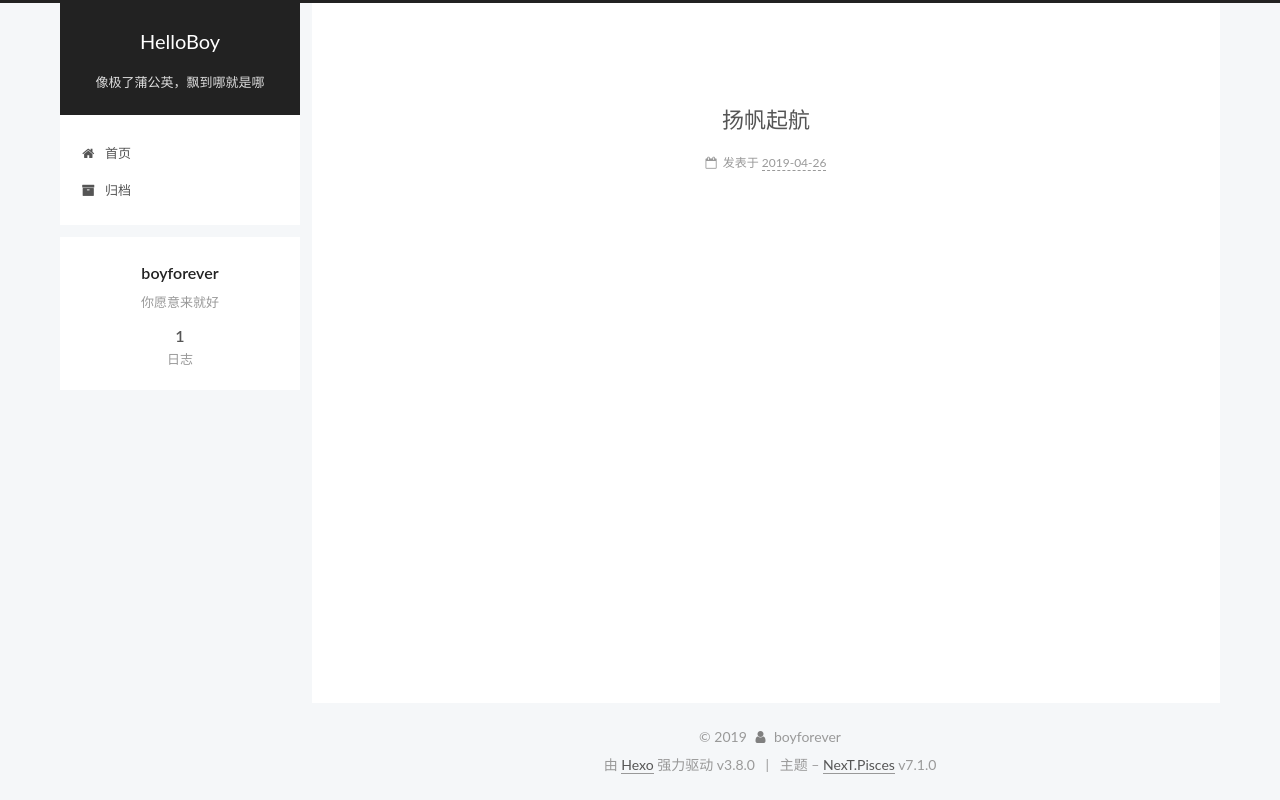
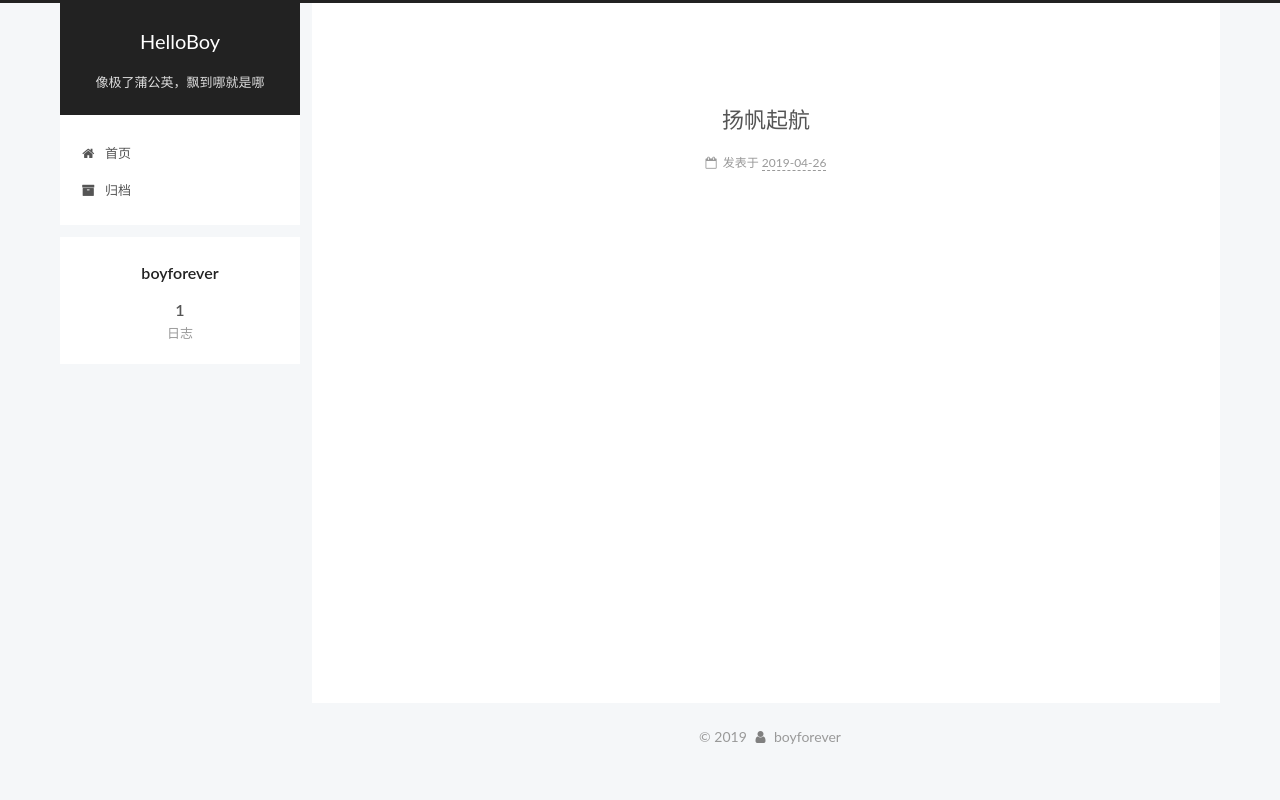
Before and after one commit to chiely/chiely.github.io, a plain HTML site: page 2019/04/26/yfqh/index.html in a window 1280 px wide. Drawn offline with Linux system fonts and the light colour scheme.

Commit message:
Site updated: 2019-04-26 15:10:08

```diff
--- a/2019/04/26/yfqh/index.html
+++ b/2019/04/26/yfqh/index.html
@@ -96,18 +96,15 @@
 
 
 
-  <meta name="description" content="你愿意来就好">
-<meta name="keywords" content="developer">
+  <meta name="keywords" content="developer">
 <meta property="og:type" content="article">
 <meta property="og:title" content="扬帆起航">
 <meta property="og:url" content="https://chiely.github.io/2019/04/26/yfqh/index.html">
 <meta property="og:site_name" content="HelloBoy">
-<meta property="og:description" content="你愿意来就好">
 <meta property="og:locale" content="zh-CN">
 <meta property="og:updated_time" content="2019-04-26T06:06:15.228Z">
 <meta name="twitter:card" content="summary">
 <meta name="twitter:title" content="扬帆起航">
-<meta name="twitter:description" content="你愿意来就好">
 
 
 
@@ -298,7 +295,7 @@
 
     <span hidden itemprop="author" itemscope itemtype="http://schema.org/Person">
       <meta itemprop="name" content="boyforever">
-      <meta itemprop="description" content="你愿意来就好">
+      <meta itemprop="description" content>
       <meta itemprop="image" content="/images/avatar.gif">
     </span>
 
@@ -448,7 +445,7 @@
           <div class="site-author motion-element" itemprop="author" itemscope itemtype="http://schema.org/Person">
 
               <p class="site-author-name" itemprop="name">boyforever</p>
-              <div class="site-description motion-element" itemprop="description">你愿意来就好</div>
+              <div class="site-description motion-element" itemprop="description"></div>
           </div>
 
 
@@ -516,15 +513,9 @@
 </div>
 
 
-  <div class="powered-by">由 <a href="https://hexo.io" class="theme-link" rel="noopener" target="_blank">Hexo</a> 强力驱动 v3.8.0</div>
 
 
 
-  <span class="post-meta-divider">|</span>
-
-
-
-  <div class="theme-info">主题 – <a href="https://theme-next.org" class="theme-link" rel="noopener" target="_blank">NexT.Pisces</a> v7.1.0</div>
 
 
 
--- a/css/main.css
+++ b/css/main.css
@@ -1760,7 +1760,7 @@ pre .javascript .function {
   width: 4px;
   height: 4px;
   border-radius: 50%;
-  background: #e0c2f9;
+  background: #28dae9;
 }
 .feed-link,
 .chat {
```
Also changed, not shown: archives/2019/04/index.html (+2 -11 lines), archives/2019/index.html (+2 -11 lines), archives/index.html (+2 -11 lines), index.html (+3 -12 lines).
